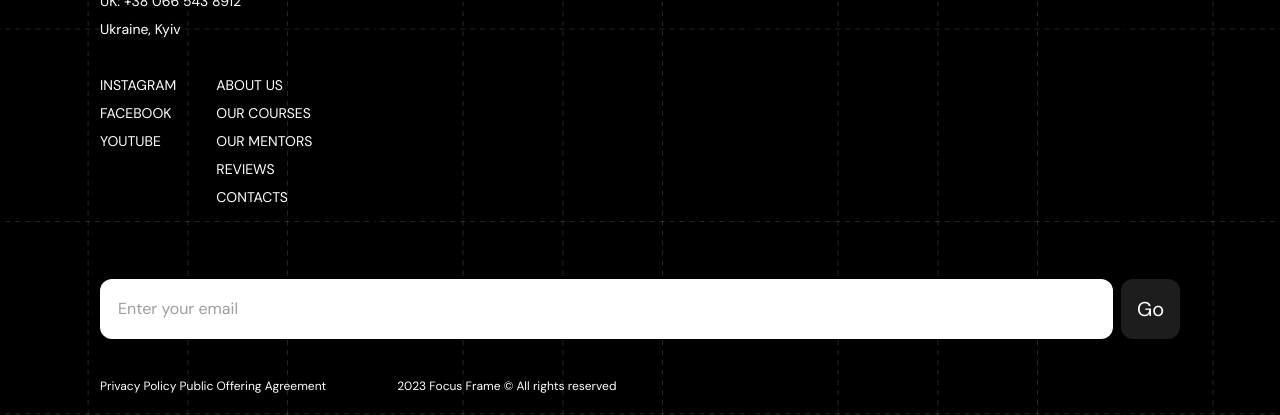
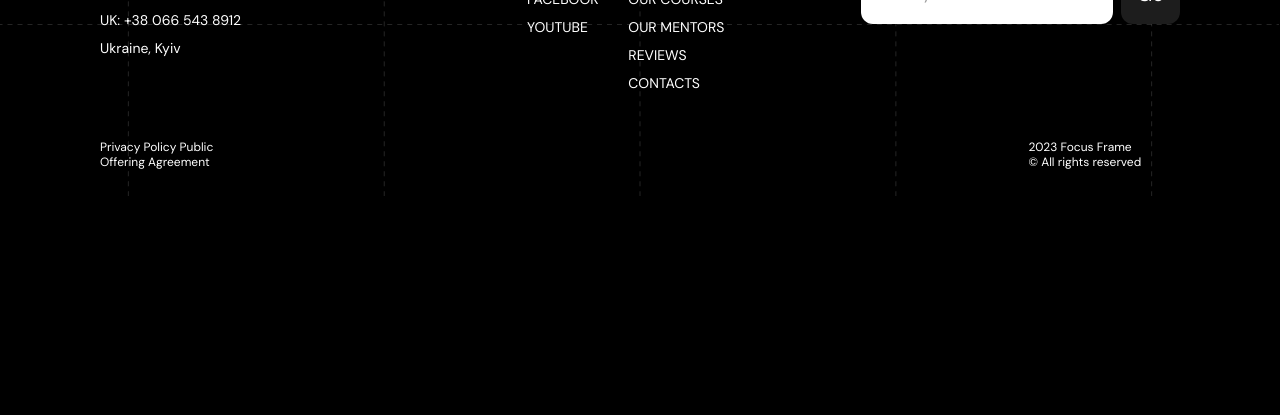
Before and after one commit to Rey-ui/Focus-Frame, a website built with Vite: page index.html in a window 1280 px wide. Shown: the part 4779-5194 px from the top of the page. After the commit the page ends 4975 px from the top, so only its background shows below. Built offline with nearby package versions, Linux system fonts and the light colour scheme.

Commit message:
final updates

```diff
--- a/src/css/footer.css
+++ b/src/css/footer.css
@@ -4,8 +4,7 @@
   padding-bottom: 20px;
   border-top: 1px solid rgba(255, 255, 255, 0.2);
 }
-.container {
-}
+
 .footer-content {
   display: flex;
   flex-direction: column;
@@ -20,8 +19,7 @@
 .footer-contacts_logo {
   margin-bottom: 16px;
 }
-.footer-contacts-logo_svg {
-}
+
 .footer-contacts-list {
   display: flex;
   flex-direction: column;
@@ -41,9 +39,9 @@
   font-weight: 400;
   font-size: 14px;
   line-height: 129%;
+  transition: all 250ms;
 }
-.footer-contacts_svg {
-}
+
 .footer-content_medias {
   display: flex;
   align-items: flex-start;
@@ -57,12 +55,12 @@
   align-items: flex-start;
   gap: 14px;
 }
-.footer-social_item {
-}
+
 .footer-social_link {
   font-weight: 400;
   font-size: 14px;
   text-transform: uppercase;
+  transition: all 250ms;
 }
 .footer-nav-list {
   display: flex;
@@ -70,12 +68,17 @@
   align-items: flex-start;
   gap: 14px;
 }
-.footer-nav_item {
-}
+
 .footer-nav_link {
   font-weight: 400;
   font-size: 14px;
   text-transform: uppercase;
+  transition: all 250ms;
+}
+.footer-nav_link:hover,
+.footer-social_link:hover,
+.footer-contacts_link:hover {
+  color: #bea69e;
 }
 .footer-form {
   width: 100%;
@@ -91,6 +94,13 @@
   line-height: 125%;
   padding: 20px 18px;
   background-color: #ffffff;
+  transition: all 250ms;
+}
+.footer-form-input:hover,
+.footer-form-input:focus {
+  outline: 1px solid rgba(255, 255, 255, 0.5);
+  background-color: #000000;
+  color: #ffffff;
 }
 .footer-form-input::placeholder {
   opacity: 0.7;
@@ -105,6 +115,11 @@
   padding: 18px 16px;
   border-radius: 12px;
   background: #1d1d1d;
+  transition: all 250ms;
+}
+.footer-form-btn:hover {
+  background: #ffffff;
+  color: #7a6863;
 }
 .footer-bottom {
   display: flex;
@@ -119,3 +134,73 @@
 .footer-bottom_text span {
   white-space: nowrap;
 }
+@media screen and (min-width: 768px) {
+  .footer {
+    background-image: url("../img/Graphic-tab.png");
+    padding-top: 50px;
+    padding-bottom: 25px;
+  }
+  .footer-content {
+    display: flex;
+    flex-direction: row;
+    align-items: flex-start;
+    gap: 58px;
+    margin-bottom: 74px;
+  }
+  .footer-contacts-container {
+    display: flex;
+    flex-direction: column;
+    align-items: flex-start;
+    justify-content: flex-start;
+    max-width: 142px;
+    width: 100%;
+  }
+  .footer-contacts_logo {
+    margin-bottom: 25px;
+  }
+  .footer-contacts-list {
+    display: flex;
+    flex-direction: column;
+    align-items: flex-start;
+    justify-content: flex-start;
+    gap: 10px;
+    margin-bottom: 0px;
+  }
+  .footer-content_medias {
+    display: flex;
+    align-items: flex-start;
+    justify-content: flex-start;
+    gap: 25px;
+    margin-bottom: 0px;
+    max-width: 199px;
+    width: 100%;
+  }
+  .footer-form {
+    width: 100%;
+    display: flex;
+    align-items: center;
+    gap: 8px;
+  }
+
+  .footer-bottom {
+    display: flex;
+    align-items: center;
+    justify-content: space-between;
+    gap: 400px;
+  }
+}
+@media screen and (min-width: 1280px) {
+  .footer {
+    background-image: url("../img/Graphic-desk.png");
+  }
+  .footer-content {
+    gap: 135px;
+    margin-bottom: 50px;
+  }
+  .footer-contacts-container {
+    margin-right: 150px;
+  }
+  .footer-bottom {
+    gap: 772px;
+  }
+}
--- a/src/css/sign-up.css
+++ b/src/css/sign-up.css
@@ -47,6 +47,7 @@
   border: 1px solid rgba(255, 255, 255, 0.2);
   border-radius: 12px;
   background-color: black;
+  color: #ffffff;
   transition: all 250ms;
 }
 .sign-up-input:hover,
```
